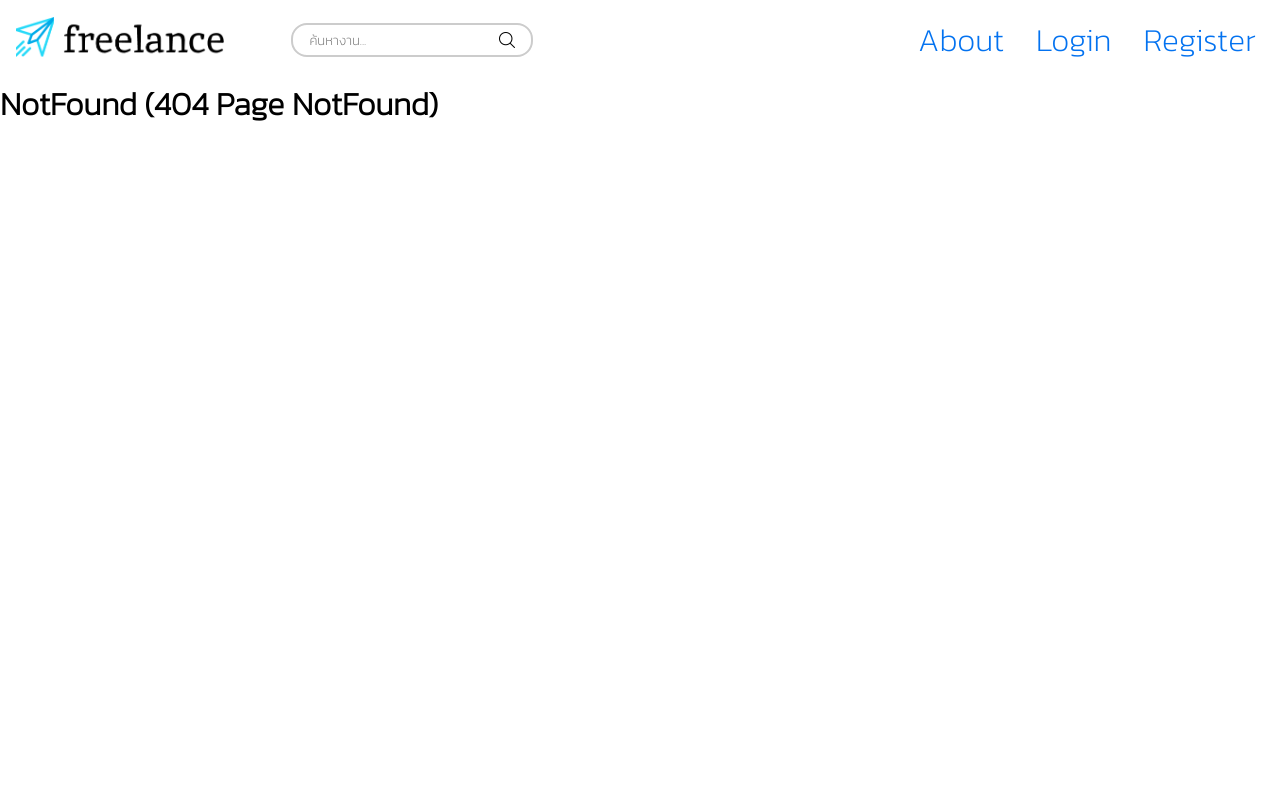
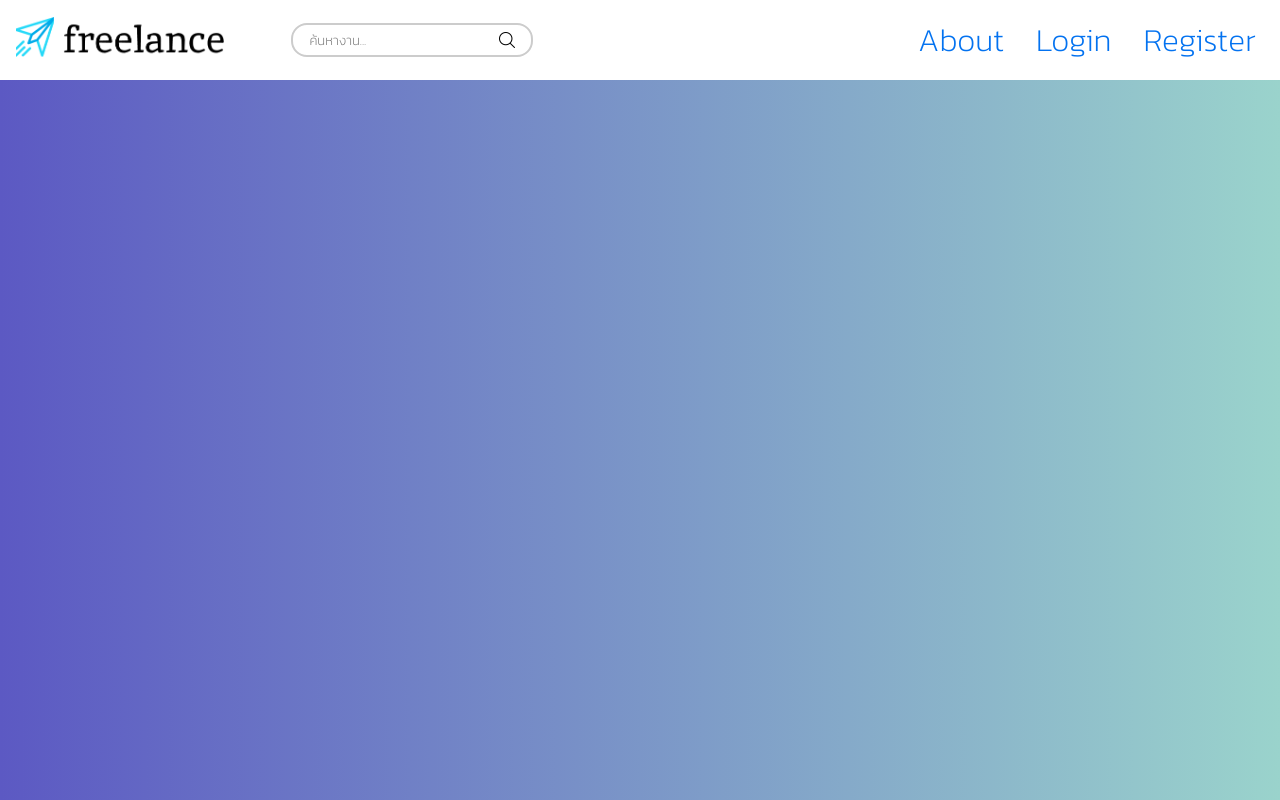
Before and after one commit to kimzey/project_mdt312_freelancing, a React (Vite) app in the folder client/mdt-freelancing/: page /About in a window 1280 px wide. Before the commit this address had no page. Shown: the top 800 px of the page. Built offline with nearby package versions, Linux system fonts and the light colour scheme.

Commit message:
Update About

```diff
--- a/client/mdt-freelancing/src/App.jsx
+++ b/client/mdt-freelancing/src/App.jsx
@@ -8,6 +8,7 @@ import {logout,getRemember,getUser} from "../src/services/auth"
 import { useEffect ,useState} from "react";
 import PostComponent from "./component/PostComponent";
 import ProfileComponent from "./component/ProfileComponent.jsx"
+import About from "./component/AboutComponent.jsx";
 
 function App() {
 
@@ -24,7 +25,7 @@ function App() {
     <BrowserRouter >
     <Routes>
         <Route path="/" element={<Home />}/>
-        <Route path="*" element={<NotFound/>}/>
+        <Route path="/About" element={<About/>}/>
         <Route path="/Login" element={<Login />}/>
         <Route path="/Register" element={<Register/>}/>
         <Route path="/posts/:category" element={<PostComponent/>}/>
--- a/client/mdt-freelancing/src/component/AboutComponent.css
+++ b/client/mdt-freelancing/src/component/AboutComponent.css
@@ -0,0 +1,4 @@
+.Aboutcontainer{
+    background: linear-gradient(to right, #5c59c3, #9ad3cc);
+    height: 120vh;
+}
--- a/client/mdt-freelancing/src/component/AboutComponent.jsx
+++ b/client/mdt-freelancing/src/component/AboutComponent.jsx
@@ -0,0 +1,50 @@
+import "./AboutComponent.css"
+import Navbar from "./NavbarComponent";
+
+
+export default function About() {
+
+
+    return(
+        <>
+            <Navbar></Navbar>
+            <div className="Aboutcontainer">
+
+
+
+
+
+
+            </div>
+
+
+
+
+
+
+
+
+
+
+
+
+
+
+
+        </>
+
+
+
+
+    )
+
+
+
+
+
+
+
+
+
+
+}
```
